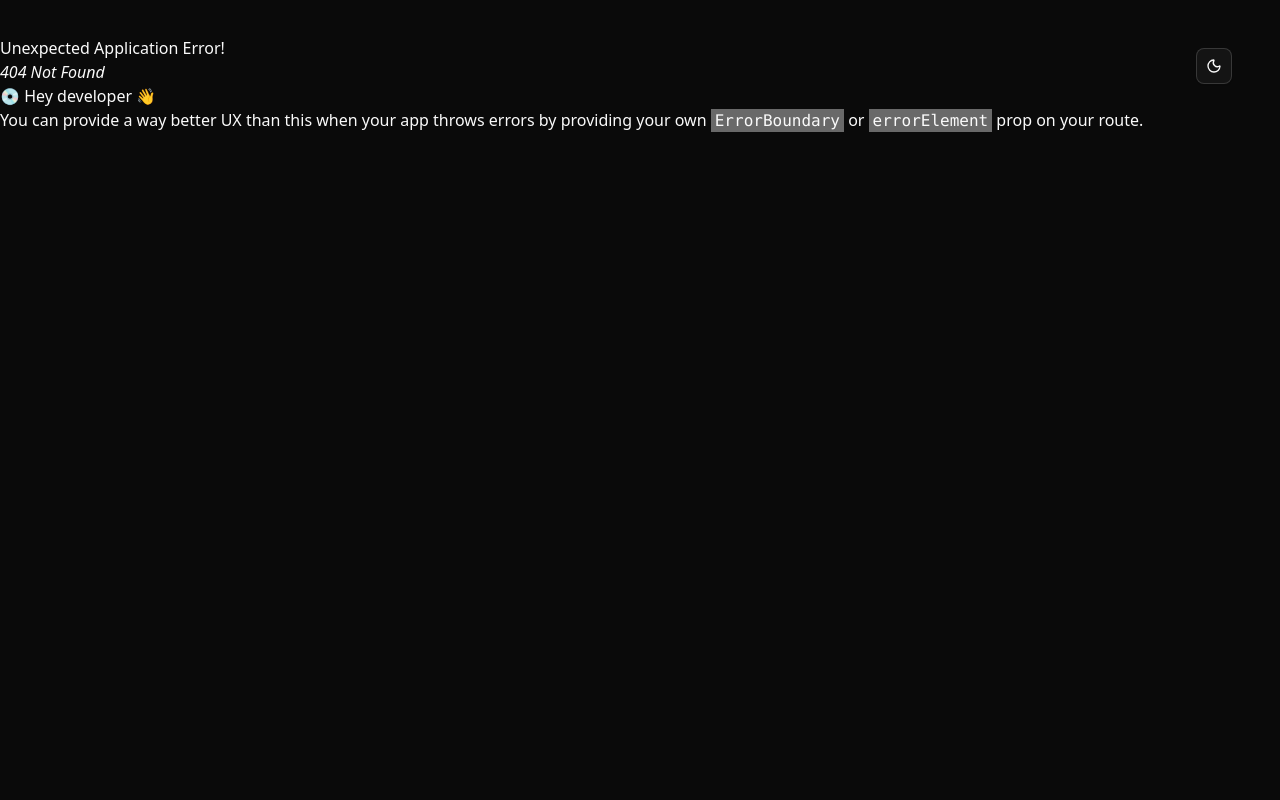
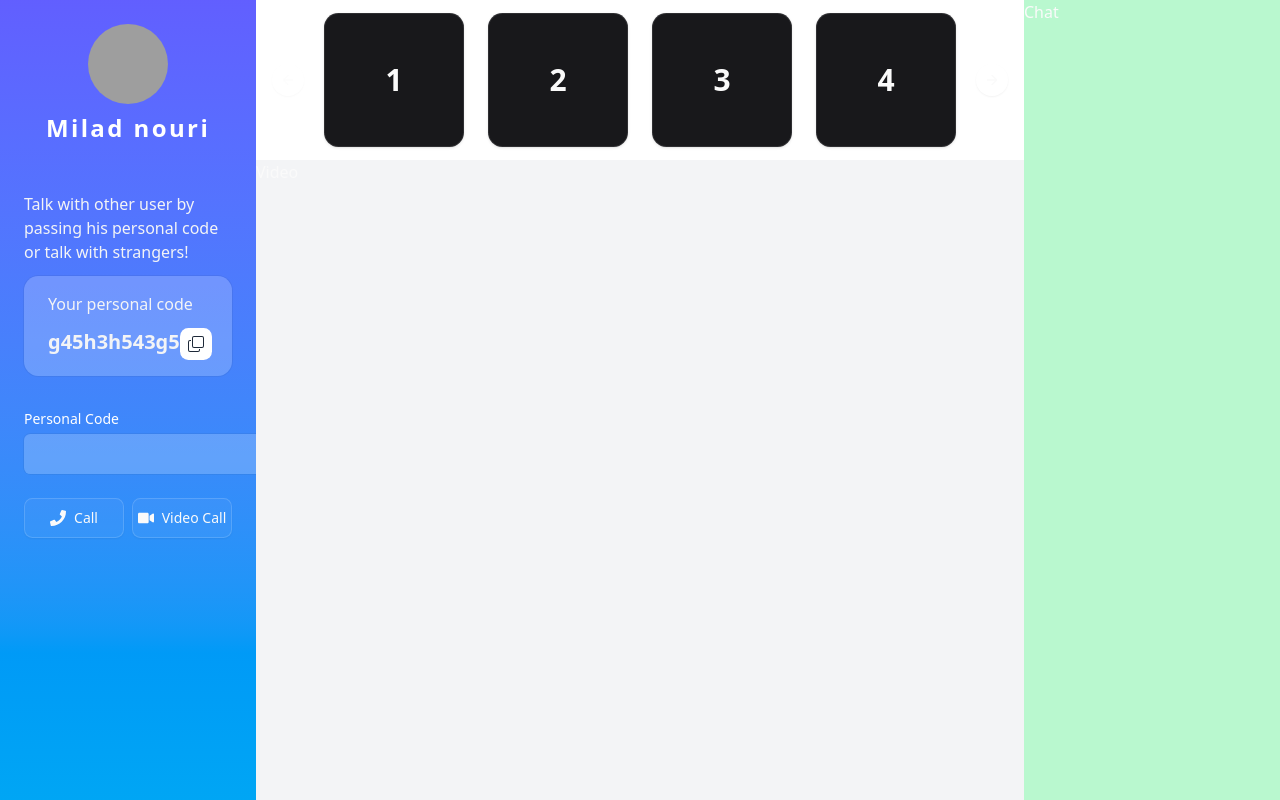
Before and after one commit to iam-milad/meet-me, a React (Vite) app in the folder frontend/: page / in a window 1280 px wide. Before the commit this address had no page. Built offline with nearby package versions, Linux system fonts and the light colour scheme; grey boxes are pictures that could not be loaded.

Commit message:
add home page content

```diff
--- a/frontend/package.json
+++ b/frontend/package.json
@@ -10,6 +10,7 @@
     "preview": "vite preview"
   },
   "dependencies": {
+    "@radix-ui/react-avatar": "^1.1.10",
     "@radix-ui/react-dropdown-menu": "^2.1.15",
     "@radix-ui/react-label": "^2.1.7",
     "@radix-ui/react-navigation-menu": "^1.2.13",
@@ -17,9 +18,11 @@
     "@tailwindcss/vite": "^4.1.11",
     "class-variance-authority": "^0.7.1",
     "clsx": "^2.1.1",
+    "embla-carousel-react": "^8.6.0",
     "lucide-react": "^0.523.0",
     "react": "^19.1.0",
     "react-dom": "^19.1.0",
+    "react-icons": "^5.5.0",
     "react-router-dom": "^7.6.2",
     "tailwind-merge": "^3.3.1",
     "tailwindcss": "^4.1.11"
--- a/frontend/src/App.jsx
+++ b/frontend/src/App.jsx
@@ -8,14 +8,21 @@ import { ModeToggle } from "./components/mode-toggle";
 const router = createBrowserRouter([
   { path: "/login", element: <LoginPage /> },
   { path: "/register", element: <Register /> },
+  {
+    path: "/",
+    // element: <RootLayout />,
+    children: [
+      { index: true, element: <HomePage /> }, // index: true is alternative to path: ""
+    ],
+  },
 ]);
 
 function App() {
   return (
     <>
-      <div className="relative flex justify-end w-full top-12 right-6 md:right-12">
+      {/* <div className="relative flex justify-end w-full top-12 right-6 md:right-12">
       <ModeToggle />
-      </div>
+      </div> */}
       <RouterProvider router={router} />
     </>
   );
--- /dev/null
+++ b/frontend/src/components/ui/avatar.jsx
@@ -0,0 +1,45 @@
+import * as React from "react"
+import * as AvatarPrimitive from "@radix-ui/react-avatar"
+
+import { cn } from "@/lib/utils"
+
+function Avatar({
+  className,
+  ...props
+}) {
+  return (
+    <AvatarPrimitive.Root
+      data-slot="avatar"
+      className={cn("relative flex size-8 shrink-0 overflow-hidden rounded-full", className)}
+      {...props} />
+  );
+}
+
+function AvatarImage({
+  className,
+  ...props
+}) {
+  return (
+    <AvatarPrimitive.Image
+      data-slot="avatar-image"
+      className={cn("aspect-square size-full", className)}
+      {...props} />
+  );
+}
+
+function AvatarFallback({
+  className,
+  ...props
+}) {
+  return (
+    <AvatarPrimitive.Fallback
+      data-slot="avatar-fallback"
+      className={cn(
+        "bg-muted flex size-full items-center justify-center rounded-full",
+        className
+      )}
+      {...props} />
+  );
+}
+
+export { Avatar, AvatarImage, AvatarFallback }
--- /dev/null
+++ b/frontend/src/components/ui/carousel.jsx
@@ -0,0 +1,194 @@
+import * as React from "react"
+import useEmblaCarousel from "embla-carousel-react";
+import { ArrowLeft, ArrowRight } from "lucide-react"
+
+import { cn } from "@/lib/utils"
+import { Button } from "@/components/ui/button"
+
+const CarouselContext = React.createContext(null)
+
+function useCarousel() {
+  const context = React.useContext(CarouselContext)
+
+  if (!context) {
+    throw new Error("useCarousel must be used within a <Carousel />")
+  }
+
+  return context
+}
+
+function Carousel({
+  orientation = "horizontal",
+  opts,
+  setApi,
+  plugins,
+  className,
+  children,
+  ...props
+}) {
+  const [carouselRef, api] = useEmblaCarousel({
+    ...opts,
+    axis: orientation === "horizontal" ? "x" : "y",
+  }, plugins)
+  const [canScrollPrev, setCanScrollPrev] = React.useState(false)
+  const [canScrollNext, setCanScrollNext] = React.useState(false)
+
+  const onSelect = React.useCallback((api) => {
+    if (!api) return
+    setCanScrollPrev(api.canScrollPrev())
+    setCanScrollNext(api.canScrollNext())
+  }, [])
+
+  const scrollPrev = React.useCallback(() => {
+    api?.scrollPrev()
+  }, [api])
+
+  const scrollNext = React.useCallback(() => {
+    api?.scrollNext()
+  }, [api])
+
+  const handleKeyDown = React.useCallback((event) => {
+    if (event.key === "ArrowLeft") {
+      event.preventDefault()
+      scrollPrev()
+    } else if (event.key === "ArrowRight") {
+      event.preventDefault()
+      scrollNext()
+    }
+  }, [scrollPrev, scrollNext])
+
+  React.useEffect(() => {
+    if (!api || !setApi) return
+    setApi(api)
+  }, [api, setApi])
+
+  React.useEffect(() => {
+    if (!api) return
+    onSelect(api)
+    api.on("reInit", onSelect)
+    api.on("select", onSelect)
+
+    return () => {
+      api?.off("select", onSelect)
+    };
+  }, [api, onSelect])
+
+  return (
+    <CarouselContext.Provider
+      value={{
+        carouselRef,
+        api: api,
+        opts,
+        orientation:
+          orientation || (opts?.axis === "y" ? "vertical" : "horizontal"),
+        scrollPrev,
+        scrollNext,
+        canScrollPrev,
+        canScrollNext,
+      }}>
+      <div
+        onKeyDownCapture={handleKeyDown}
+        className={cn("relative", className)}
+        role="region"
+        aria-roledescription="carousel"
+        data-slot="carousel"
+        {...props}>
+        {children}
+      </div>
+    </CarouselContext.Provider>
+  );
+}
+
+function CarouselContent({
+  className,
+  ...props
+}) {
+  const { carouselRef, orientation } = useCarousel()
+
+  return (
+    <div
+      ref={carouselRef}
+      className="overflow-hidden"
+      data-slot="carousel-content">
+      <div
+        className={cn(
+          "flex",
+          orientation === "horizontal" ? "-ml-4" : "-mt-4 flex-col",
+          className
+        )}
+        {...props} />
+    </div>
+  );
+}
+
+function CarouselItem({
+  className,
+  ...props
+}) {
+  const { orientation } = useCarousel()
+
+  return (
+    <div
+      role="group"
+      aria-roledescription="slide"
+      data-slot="carousel-item"
+      className={cn(
+        "min-w-0 shrink-0 grow-0 basis-full",
+        orientation === "horizontal" ? "pl-4" : "pt-4",
+        className
+      )}
+      {...props} />
+  );
+}
+
+function CarouselPrevious({
+  className,
+  variant = "outline",
+  size = "icon",
+  ...props
+}) {
+  const { orientation, scrollPrev, canScrollPrev } = useCarousel()
+
+  return (
+    <Button
+      data-slot="carousel-previous"
+      variant={variant}
+      size={size}
+      className={cn("absolute size-8 rounded-full", orientation === "horizontal"
+        ? "top-1/2 -left-12 -translate-y-1/2"
+        : "-top-12 left-1/2 -translate-x-1/2 rotate-90", className)}
+      disabled={!canScrollPrev}
+      onClick={scrollPrev}
+      {...props}>
+      <ArrowLeft />
+      <span className="sr-only">Previous slide</span>
+    </Button>
+  );
+}
+
+function CarouselNext({
+  className,
+  variant = "outline",
+  size = "icon",
+  ...props
+}) {
+  const { orientation, scrollNext, canScrollNext } = useCarousel()
+
+  return (
+    <Button
+      data-slot="carousel-next"
+      variant={variant}
+      size={size}
+      className={cn("absolute size-8 rounded-full", orientation === "horizontal"
+        ? "top-1/2 -right-12 -translate-y-1/2"
+        : "-bottom-12 left-1/2 -translate-x-1/2 rotate-90", className)}
+      disabled={!canScrollNext}
+      onClick={scrollNext}
+      {...props}>
+      <ArrowRight />
+      <span className="sr-only">Next slide</span>
+    </Button>
+  );
+}
+
+export { Carousel, CarouselContent, CarouselItem, CarouselPrevious, CarouselNext };
--- a/frontend/src/index.css
+++ b/frontend/src/index.css
@@ -42,72 +42,72 @@
 }
 
 :root {
-  --radius: 0.625rem;
+  --radius: 0.65rem;
   --background: oklch(1 0 0);
-  --foreground: oklch(0.145 0 0);
+  --foreground: oklch(0.141 0.005 285.823);
   --card: oklch(1 0 0);
-  --card-foreground: oklch(0.145 0 0);
+  --card-foreground: oklch(0.141 0.005 285.823);
   --popover: oklch(1 0 0);
-  --popover-foreground: oklch(0.145 0 0);
-  --primary: oklch(0.205 0 0);
-  --primary-foreground: oklch(0.985 0 0);
-  --secondary: oklch(0.97 0 0);
-  --secondary-foreground: oklch(0.205 0 0);
-  --muted: oklch(0.97 0 0);
-  --muted-foreground: oklch(0.556 0 0);
-  --accent: oklch(0.97 0 0);
-  --accent-foreground: oklch(0.205 0 0);
+  --popover-foreground: oklch(0.141 0.005 285.823);
+  --primary: oklch(0.623 0.214 259.815);
+  --primary-foreground: oklch(0.97 0.014 254.604);
+  --secondary: oklch(0.967 0.001 286.375);
+  --secondary-foreground: oklch(0.21 0.006 285.885);
+  --muted: oklch(0.967 0.001 286.375);
+  --muted-foreground: oklch(0.552 0.016 285.938);
+  --accent: oklch(0.967 0.001 286.375);
+  --accent-foreground: oklch(0.21 0.006 285.885);
   --destructive: oklch(0.577 0.245 27.325);
-  --border: oklch(0.922 0 0);
-  --input: oklch(0.922 0 0);
-  --ring: oklch(0.708 0 0);
+  --border: oklch(0.92 0.004 286.32);
+  --input: oklch(0.92 0.004 286.32);
+  --ring: oklch(0.623 0.214 259.815);
   --chart-1: oklch(0.646 0.222 41.116);
   --chart-2: oklch(0.6 0.118 184.704);
   --chart-3: oklch(0.398 0.07 227.392);
   --chart-4: oklch(0.828 0.189 84.429);
   --chart-5: oklch(0.769 0.188 70.08);
   --sidebar: oklch(0.985 0 0);
-  --sidebar-foreground: oklch(0.145 0 0);
-  --sidebar-primary: oklch(0.205 0 0);
-  --sidebar-primary-foreground: oklch(0.985 0 0);
-  --sidebar-accent: oklch(0.97 0 0);
-  --sidebar-accent-foreground: oklch(0.205 0 0);
-  --sidebar-border: oklch(0.922 0 0);
-  --sidebar-ring: oklch(0.708 0 0);
+  --sidebar-foreground: oklch(0.141 0.005 285.823);
+  --sidebar-primary: oklch(0.623 0.214 259.815);
+  --sidebar-primary-foreground: oklch(0.97 0.014 254.604);
+  --sidebar-accent: oklch(0.967 0.001 286.375);
+  --sidebar-accent-foreground: oklch(0.21 0.006 285.885);
+  --sidebar-border: oklch(0.92 0.004 286.32);
+  --sidebar-ring: oklch(0.623 0.214 259.815);
 }
 
 .dark {
-  --background: oklch(0.145 0 0);
+  --background: oklch(0.141 0.005 285.823);
   --foreground: oklch(0.985 0 0);
-  --card: oklch(0.205 0 0);
+  --card: oklch(0.21 0.006 285.885);
   --card-foreground: oklch(0.985 0 0);
-  --popover: oklch(0.205 0 0);
+  --popover: oklch(0.21 0.006 285.885);
   --popover-foreground: oklch(0.985 0 0);
-  --primary: oklch(0.922 0 0);
-  --primary-foreground: oklch(0.205 0 0);
-  --secondary: oklch(0.269 0 0);
+  --primary: oklch(0.546 0.245 262.881);
+  --primary-foreground: oklch(0.379 0.146 265.522);
+  --secondary: oklch(0.274 0.006 286.033);
   --secondary-foreground: oklch(0.985 0 0);
-  --muted: oklch(0.269 0 0);
-  --muted-foreground: oklch(0.708 0 0);
-  --accent: oklch(0.269 0 0);
+  --muted: oklch(0.274 0.006 286.033);
+  --muted-foreground: oklch(0.705 0.015 286.067);
+  --accent: oklch(0.274 0.006 286.033);
   --accent-foreground: oklch(0.985 0 0);
   --destructive: oklch(0.704 0.191 22.216);
   --border: oklch(1 0 0 / 10%);
   --input: oklch(1 0 0 / 15%);
-  --ring: oklch(0.556 0 0);
+  --ring: oklch(0.488 0.243 264.376);
   --chart-1: oklch(0.488 0.243 264.376);
   --chart-2: oklch(0.696 0.17 162.48);
   --chart-3: oklch(0.769 0.188 70.08);
   --chart-4: oklch(0.627 0.265 303.9);
   --chart-5: oklch(0.645 0.246 16.439);
-  --sidebar: oklch(0.205 0 0);
+  --sidebar: oklch(0.21 0.006 285.885);
   --sidebar-foreground: oklch(0.985 0 0);
-  --sidebar-primary: oklch(0.488 0.243 264.376);
-  --sidebar-primary-foreground: oklch(0.985 0 0);
-  --sidebar-accent: oklch(0.269 0 0);
+  --sidebar-primary: oklch(0.546 0.245 262.881);
+  --sidebar-primary-foreground: oklch(0.379 0.146 265.522);
+  --sidebar-accent: oklch(0.274 0.006 286.033);
   --sidebar-accent-foreground: oklch(0.985 0 0);
   --sidebar-border: oklch(1 0 0 / 10%);
-  --sidebar-ring: oklch(0.556 0 0);
+  --sidebar-ring: oklch(0.488 0.243 264.376);
 }
 
 @layer base {
--- a/frontend/src/pages/HomePage.jsx
+++ b/frontend/src/pages/HomePage.jsx
@@ -1,11 +1,107 @@
-import { Button } from "@/components/ui/button"
+import { Avatar, AvatarFallback, AvatarImage } from "@/components/ui/avatar";
+import { Input } from "@/components/ui/input";
+import { Label } from "@/components/ui/label";
+import { FaPhone } from "react-icons/fa";
+import { Button } from "@/components/ui/button";
+import { FaVideo } from "react-icons/fa";
+import { BsCopy } from "react-icons/bs";
+
+import { Card, CardContent } from "@/components/ui/card"
+import {
+  Carousel,
+  CarouselContent,
+  CarouselItem,
+  CarouselNext,
+  CarouselPrevious,
+} from "@/components/ui/carousel"
 
 const HomePage = () => {
   return (
-       <div className="flex min-h-svh flex-col items-center justify-center">
-         <Button>Login</Button>
-       </div>
-  )
-}
+    <div className="main-container h-screen grid grid-cols-[20%_60%_20%]">
+      <section className="profile h-ful px-6 bg-linear-to-t from-sky-500 to-indigo-500">
+        <div className="flex flex-col justify-center items-center mt-6">
+          <Avatar className="h-20 w-20">
+            <AvatarImage src="https://github.com/shadcn.png" />
+            <AvatarFallback>CN</AvatarFallback>
+          </Avatar>
+          <span className="mt-2 font-semibold text-2xl text-white tracking-widest">
+            Milad nouri
+          </span>
+        </div>
+        <p className="mt-12 text-gray-100">
+          Talk with other user by passing his personal code or talk with
+          strangers!
+        </p>
+        <div className="text-gray-100 rounded-xl px-6 py-4 mt-3 bg-white/20 ring-1 ring-black/5">
+          <p className="mb-3">Your personal code</p>
+          <div class="flex justify-between">
+            <p class="text-xl font-bold">g45h3h543g5</p>
+            <button
+              size="icon"
+              type="button"
+              className="bg-white text-gray-800 font-bold cursor-pointer p-2 rounded-md"
+            >
+              <BsCopy />
+            </button>
+          </div>
+        </div>
 
-export default HomePage
+        <div className="grid gap-2 text-white mt-9">
+          <Label htmlFor="personal-code">Personal Code</Label>
+          <input id="personal-code" type="text" className="bg-white/20 ring-1 ring-black/5 rounded-sm text-gray-600 p-2 px-3"/>
+        </div>
+
+        <div className="flex w-full gap-2 mt-6">
+          <Button
+            variant="outline"
+            size="lg"
+            type="button"
+            className="flex-1 truncate cursor-pointer"
+          >
+            <FaPhone /> Call
+          </Button>
+          <Button
+            variant="outline"
+            size="lg"
+            type="button"
+            className="flex-1 truncate cursor-pointer"
+          >
+            <FaVideo /> Video Call
+          </Button>
+        </div>
+      </section>
+
+      <section className="call-container bg-gray-100">
+        <div className="w-full h-40 bg-white px-16 flex items-center">
+        <Carousel
+      opts={{
+        align: "start",
+      }}
+      className="w-full"
+    >
+      <CarouselContent>
+        {Array.from({ length: 5 }).map((_, index) => (
+          <CarouselItem key={index} className="md:basis-1/4">
+          <div className="p-1">
+            <Card>
+              <CardContent className="flex items-center justify-center p-6">
+                <span className="text-3xl font-semibold">{index + 1}</span>
+              </CardContent>
+            </Card>
+          </div>
+        </CarouselItem>
+        ))}
+      </CarouselContent>
+      <CarouselPrevious />
+      <CarouselNext />
+    </Carousel>
+        </div>
+        <div className="video-preview">Video</div>
+      </section>
+
+      <section className="chat-container bg-green-200">Chat</section>
+    </div>
+  );
+};
+
+export default HomePage;
```
Also changed, not shown: 1 other file (tests, documents, lock files or other folders).
